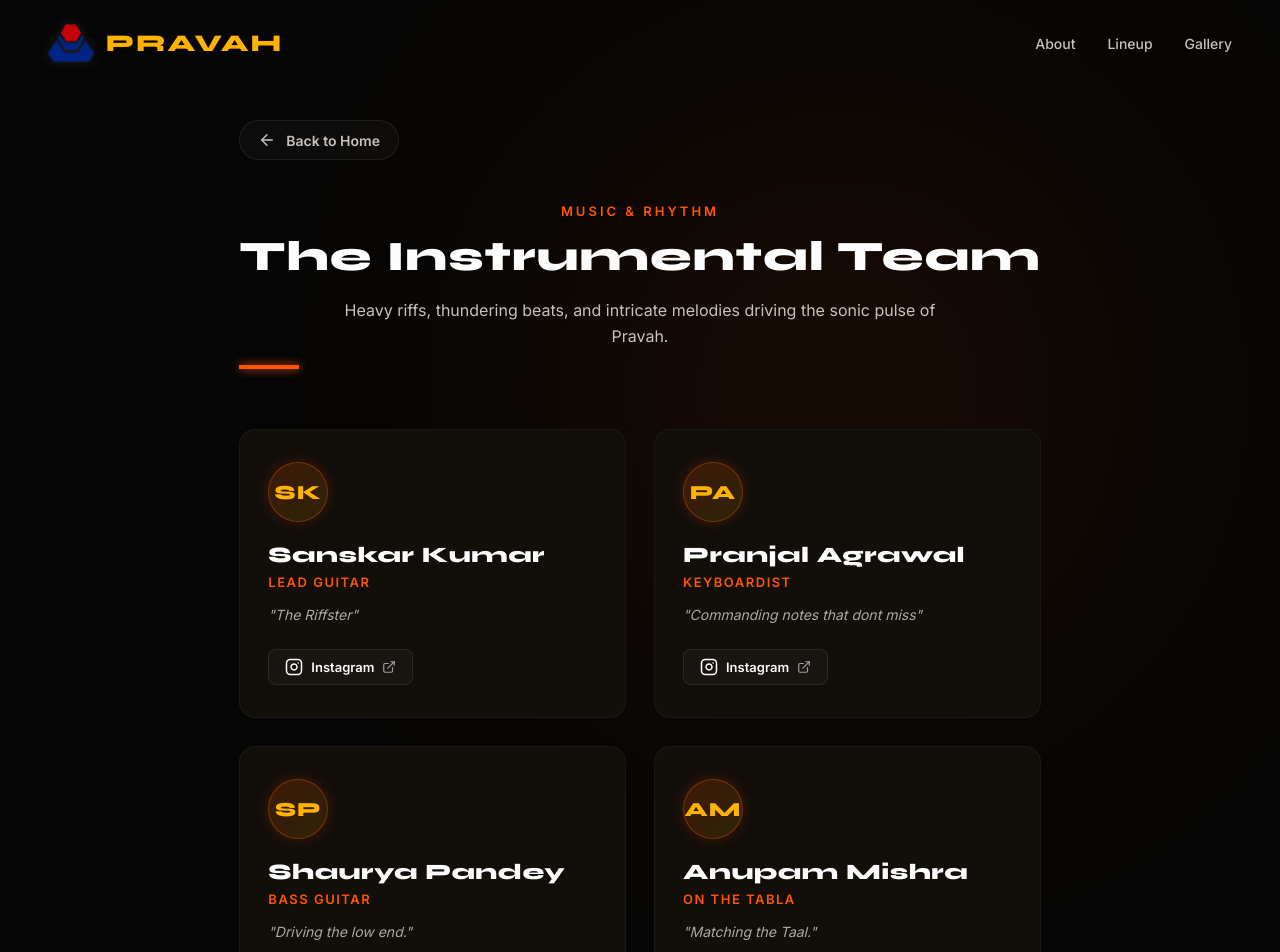
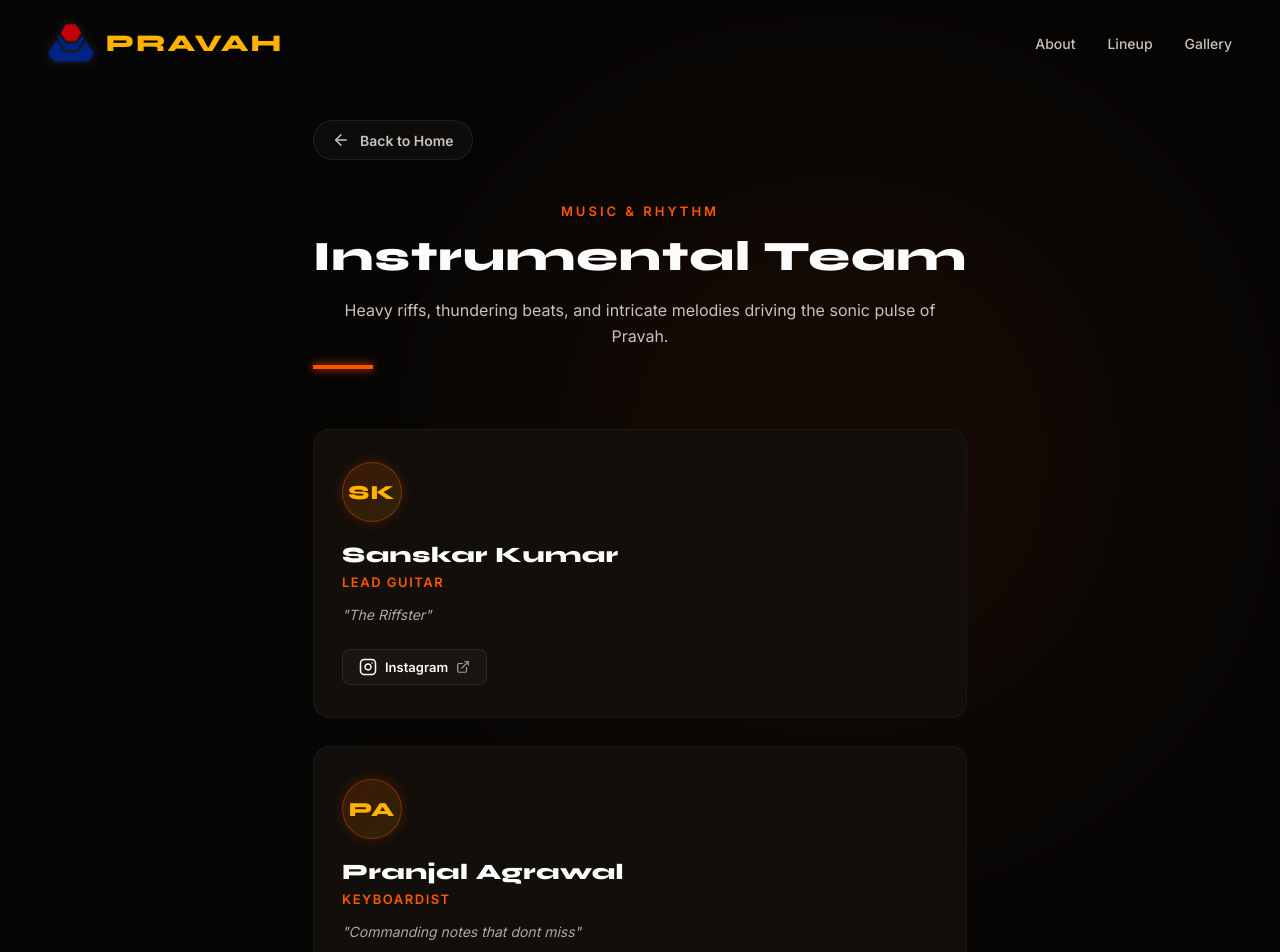
Before and after one commit to shaurya0002/project-x, a React (Vite) app: page /lineup/instrumental in a window 1280 px wide. Shown: the top 952 px of the page. Built offline with nearby package versions, Linux system fonts and the light colour scheme.

Commit message:
fixed flexbox and added more names

```diff
--- a/src/data/teamData.js
+++ b/src/data/teamData.js
@@ -8,10 +8,10 @@ export const teamData = {
     members: [
       {
         id: 1,
-        name: 'Sathakshi',
+        name: 'Satakshi',
         role: 'Female Lead Vocalist',
         quote: 'Screaming the truth and commanding the crowd.',
-        instagram: 'https://instagram.com/'
+        linkedin: 'https://www.linkedin.com/in/satakshi-srivastava-119b3841a?utm_source=share_via&utm_content=profile&utm_medium=member_android'
       },
       {
         id: 2,
@@ -21,49 +21,67 @@ export const teamData = {
         instagram: 'https://www.instagram.com/suyashmishra_official?igsi=MXZlNjh2cmpvaHQ0MA=='
       },
       {
+        id: 2,
+        name: 'Ved',
+        role: 'Rap Artist',
+        instagram: 'https://www.instagram.com/not.v3d?utm_source=ig_web_button_share_sheet&stkn=ZDNlZDc0MzIxNw=='
+      },
+      {
         id: 3,
+        name: 'Aryan',
+        role: 'Rap Artist',
+        instagram: 'https://www.instagram.com/strikeofficial.10?utm_source=ig_web_button_share_sheet&stkn=ZDNlZDc0MzIxNw=='
+      },
+      {
+        id: 4,
         name: 'Shivashish Mishra',
         role: 'Male Lead Vocalist',
         instagram:'https://www.instagram.com/shivashish950?utm_source=ig_web_button_share_sheet&stkn=ZDNlZDc0MzIxNw=='
       },
       {
-        id: 4,
+        id: 5,
         name: 'Ravikant Choubey',
         role: 'Lead Vocalist',
         instagram: 'https://www.instagram.com/_ravikantchoubey?igsi=MTNoa3d3aHMyNjRpcA=='
       },
-      {id: 5,
+      {id: 6,
         name: 'Aditi',
         role: 'Vocalist',
         instagram: 'https://www.instagram.com/aditi_shukla.exe?igsi=Y2t2N2k5ZWI5aGdn'
       },
       {
-        id: 6,
+        id: 7,
         name: 'Ujjwal Srivastava',
         role: 'Vocalist/Guitarist',
         instagram: 'https://www.instagram.com/ujjwal.srivastava.3557?utm_source=qr&igsi=ZWxhbmRvYTkxeWY0'
       },
-      { id: 7,
+      { id: 8,
         name: 'Ayush Mishra',
         role: 'Vocalist',
         instagram: 'https://www.instagram.com/_.imstillayush.mp3?igsi=NXhqcGxsdTRoMzg='
       },
-      { id: 8,
+      { id: 9,
         name: 'Akash',
         role: 'Vocalist',
         instagram: 'https://www.instagram.com/akash.vocal?igsi=NGVudWNrZXo1OG9h',
       },
       {
-        id: 9,
+        id: 10,
         name: 'Kritika',
         role: 'Vocalist',
         instagram: 'https://www.instagram.com/krittttsss_?igsi=amh4OXg5emU5Y2Zk',
       },
+      {
+        id: 11,
+        name: 'Ansh Mishra',
+        role: 'Vocalist',
+        instagram: 'https://www.instagram.com/__ansh_mishra_5/?utm_source=ig_web_button_share_sheet'
+      }
     ]
   },
   instrumental: {
     id: 'instrumental',
-    title: 'The Instrumental Team',
+    title: 'Instrumental Team',
     category: 'MUSIC & RHYTHM',
     description: 'Heavy riffs, thundering beats, and intricate melodies driving the sonic pulse of Pravah.',
     members: [
--- a/src/pages/Lineup.jsx
+++ b/src/pages/Lineup.jsx
@@ -15,10 +15,10 @@ export default function Lineup() {
     },
     {
       id: 'instrumental',
-      title: 'The Instrumental Team',
+      title: 'Instrumental Team',
       category: 'MUSIC & RHYTHM',
       icon: <Music size={32} />,
-      quote: 'Heavy riffs, thundering beats, and intricate melodies driving the sonic pulse.'
+      quote: 'Heavy riffs, thundering beats, and melodies driving the sonic pulse.'
     },
     {
       id: 'working-members',
```
